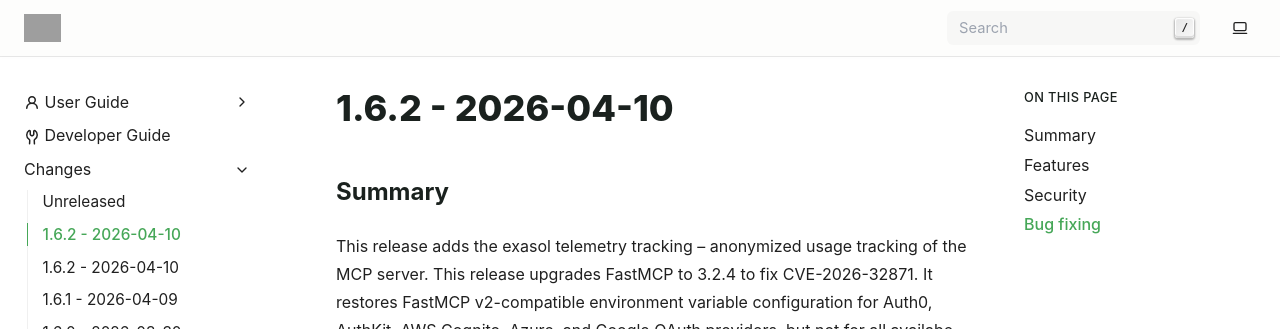
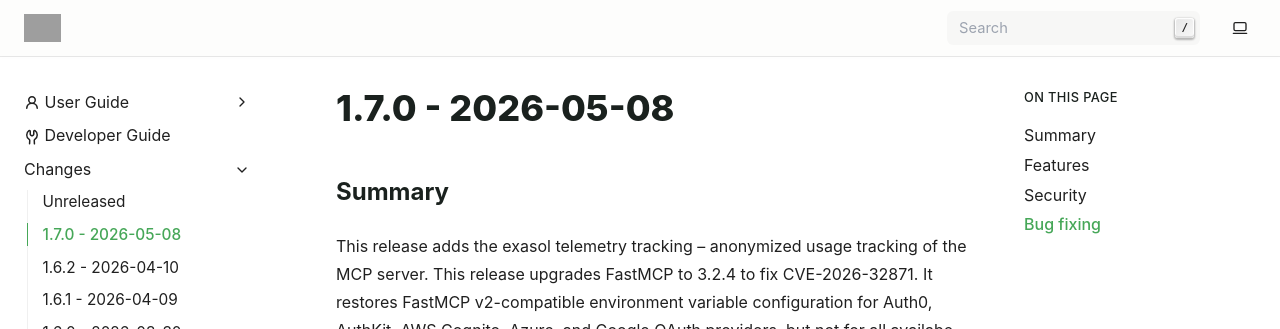
Before and after one commit to exasol/mcp-server, a Sphinx documentation site: the page built from doc/changes/changes_1.7.0.md, in a window 1280 px wide and 1354 px high. Shown: the top 329 px of the window. Built offline with Sphinx 7.4.7, drawn with Linux system fonts in a browser that asks for light colours; grey boxes are pictures that could not be loaded.

Commit message:
Prepared-release-1.7.0

```diff
--- a/doc/changes/changes_1.7.0.md
+++ b/doc/changes/changes_1.7.0.md
@@ -1,4 +1,4 @@
-# 1.6.2 - 2026-04-10
+# 1.7.0 - 2026-05-08
 
 ## Summary
 
```
